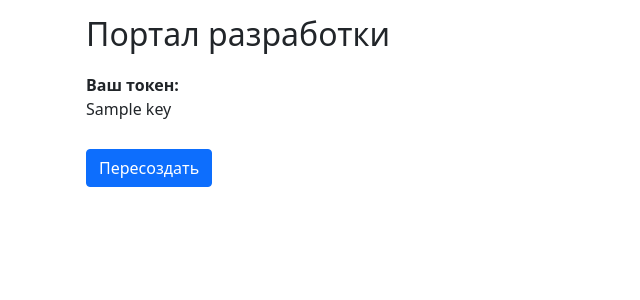
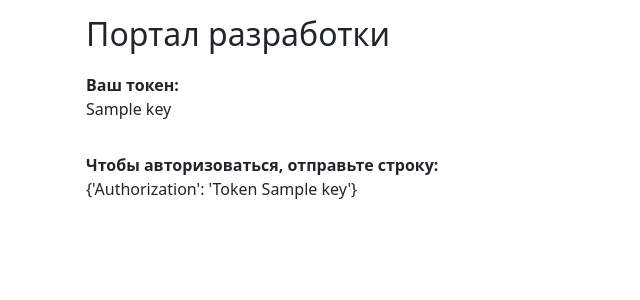
Before and after one commit to AlexFire-Dev/FinalSite, a Django app: template apps/api/templates/api/developers.html in a window 1280 px wide. Shown: the part 70-370 px from the top of the page, without its empty margins (0-640 px from the left). Run offline with Django 3.2, Linux system fonts and the light colour scheme; the template is opened without the code that fills it: most values are stand-ins (such as "Sample title", 1, 10 or a date in 2020); some libraries are stand-ins or nearby versions.

Commit message:
v0.8 Added developer page | token authentication | small bug fixes

```diff
--- a/FinalSite/settings.py
+++ b/FinalSite/settings.py
@@ -162,7 +162,11 @@ STATICFILES_DIRS = [
 REST_FRAMEWORK = {
     'DEFAULT_AUTHENTICATION_CLASSES': [
         'rest_framework.authentication.TokenAuthentication',
+        'rest_framework.authentication.SessionAuthentication',
     ],
+    'DEFAULT_PERMISSION_CLASSES': [
+        'rest_framework.permissions.IsAuthenticated',
+    ]
 }
 
 
--- a/apps/api/templates/api/developers.html
+++ b/apps/api/templates/api/developers.html
@@ -6,12 +6,14 @@
         <h2 style="margin-bottom: 20px; margin-top: 15px">Портал разработки</h2>
         <dt>Ваш токен:</dt>
         <dd class="">{{ token.key }}</dd>
-        <a class="btn btn-primary" style="margin-top: 20px">Пересоздать</a>
+        <br>
+        <dt>Чтобы авторизоваться, отправьте строку:</dt>
+        <dd>{'Authorization': 'Token {{ token.key }}'}</dd>
     {% else %}
         <h2 style="margin-bottom: 20px; margin-top: 15px">Портал разработки</h2>
         <dt>Ваш токен:</dt>
-        <dd class="">{{ token.key }}</dd>
-        <a class="btn btn-primary" style="margin-top: 20px">Создать</a>
+        <dd class="">{{ token }}</dd>
+        <a type="submit" class="btn btn-primary" href="{% url 'token_create' %}" style="margin-top: 20px">Создать</a>
     {% endif %}
 </div>
 {% endblock %}
--- a/apps/api/urls.py
+++ b/apps/api/urls.py
@@ -10,5 +10,5 @@ urlpatterns = [
     path('user/', UserApi.as_view(), name='get-users'),
 
     path('developers/', login_required(DeveloperToken.as_view()), name='developer-portal'),
-    path('token-create/', login_required(obtain_auth_token), name='token_create'),
+    path('developers/token-create/', login_required(CreateToken), name='token_create'),
 ]
```
Also changed, not shown: apps/api/views.py (+13 -1 lines).
